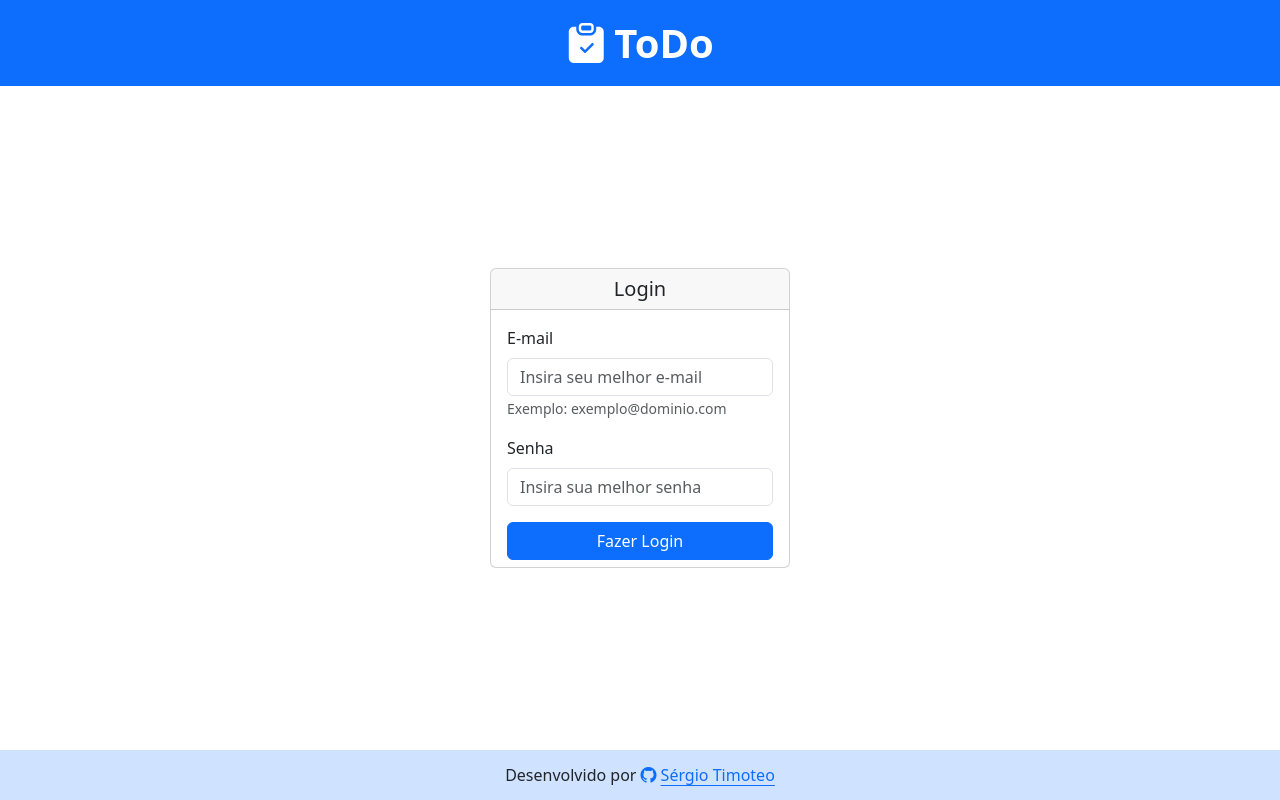
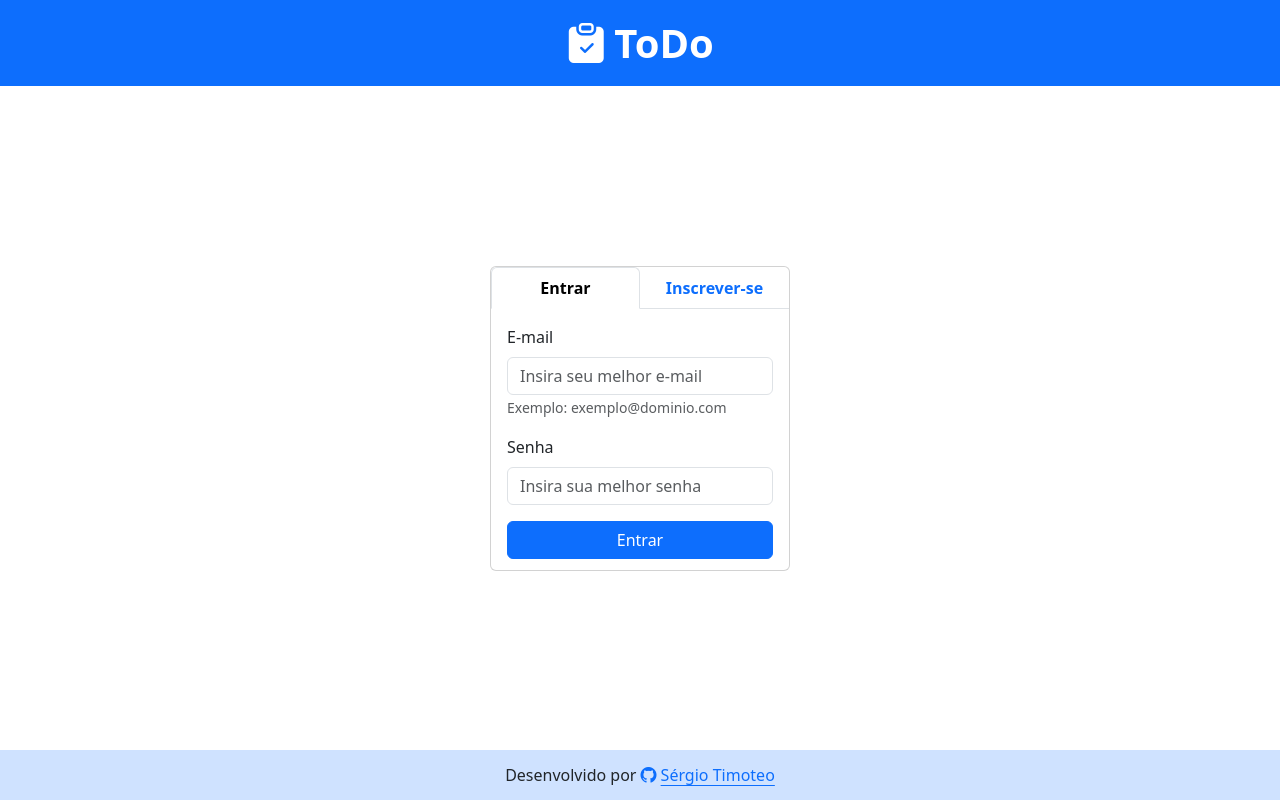
Before and after one commit to sergiotim/toDo, a React (Vite) app: page /login in a window 1280 px wide. Built offline with nearby package versions, Linux system fonts and the light colour scheme.

Commit message:
auth feito

```diff
--- a/package.json
+++ b/package.json
@@ -10,6 +10,7 @@
     "preview": "vite preview"
   },
   "dependencies": {
+    "axios": "^1.10.0",
     "bootstrap": "^5.3.5",
     "react": "^19.0.0",
     "react-bootstrap": "^2.10.9",
--- /dev/null
+++ b/src/components/AuthForm/index.tsx
@@ -0,0 +1,26 @@
+import { Button, Form } from "react-bootstrap";
+
+export default function AuthForm({ buttonLabel }: { buttonLabel: string }) {
+  return (
+    <Form>
+      <Form.Group className="mb-3">
+        <Form.Label>E-mail</Form.Label>
+        <Form.Control
+          type="email"
+          placeholder="Insira seu melhor e-mail"
+        ></Form.Control>
+        <Form.Text>Exemplo: exemplo@dominio.com</Form.Text>
+      </Form.Group>
+      <Form.Group className="mb-3">
+        <Form.Label>Senha</Form.Label>
+        <Form.Control
+          type="password"
+          placeholder="Insira sua melhor senha"
+        ></Form.Control>
+      </Form.Group>
+      <Button className="w-100" variant="primary" type="submit">
+        {buttonLabel}
+      </Button>
+    </Form>
+  );
+}
--- a/src/pages/home/index.tsx
+++ b/src/pages/home/index.tsx
@@ -46,6 +46,8 @@ export function Home() {
   useEffect(() => {
     localStorage.setItem("tasks", JSON.stringify(tasks));
   }, [tasks]);
+
+
 
   return (
     <>
--- a/src/pages/login/index.css
+++ b/src/pages/login/index.css
@@ -1,4 +1,4 @@
-#card-login{
+#card-auth{
     min-width: 300px;
-    height: 300px;
+    height: 305px;
 }
--- a/src/pages/login/index.tsx
+++ b/src/pages/login/index.tsx
@@ -1,5 +1,6 @@
+import AuthForm from "../../components/AuthForm";
 import "./index.css";
-import { Card, Container, Form, Button } from "react-bootstrap";
+import { Card, Container, Tabs, Tab } from "react-bootstrap";
 
 export function Login() {
   return (
@@ -8,30 +9,19 @@ export function Login() {
         fluid="md"
         className="content d-flex align-items-center justify-content-center"
       >
-        <Card id="card-login">
-          <Card.Header className="text-center h5">Login</Card.Header>
-          <Card.Body>
-            <Form>
-              <Form.Group className="mb-3">
-                <Form.Label>E-mail</Form.Label>
-                <Form.Control
-                  type="email"
-                  placeholder="Insira seu melhor e-mail"
-                ></Form.Control>
-                <Form.Text>Exemplo: exemplo@dominio.com</Form.Text>
-              </Form.Group>
-              <Form.Group className="mb-3">
-                <Form.Label>Senha</Form.Label>
-                <Form.Control
-                  type="password"
-                  placeholder="Insira sua melhor senha"
-                ></Form.Control>
-              </Form.Group>
-              <Button className="w-100" variant="primary" type="submit">
-                Fazer Login
-              </Button>
-            </Form>
-          </Card.Body>
+        <Card id="card-auth">
+          <Tabs defaultActiveKey={"sign-in"} justify className="fw-bold">
+            <Tab eventKey={"sign-in"} title="Entrar">
+              <Card.Body>
+                <AuthForm buttonLabel="Entrar"></AuthForm>
+              </Card.Body>
+            </Tab>
+            <Tab eventKey={"sign-up"} title="Inscrever-se">
+              <Card.Body>
+                <AuthForm buttonLabel="Inscrever-se"></AuthForm>
+              </Card.Body>
+            </Tab>
+          </Tabs>
         </Card>
       </Container>
     </>
```
Also changed, not shown: 1 other file (tests, documents, lock files or other folders).
